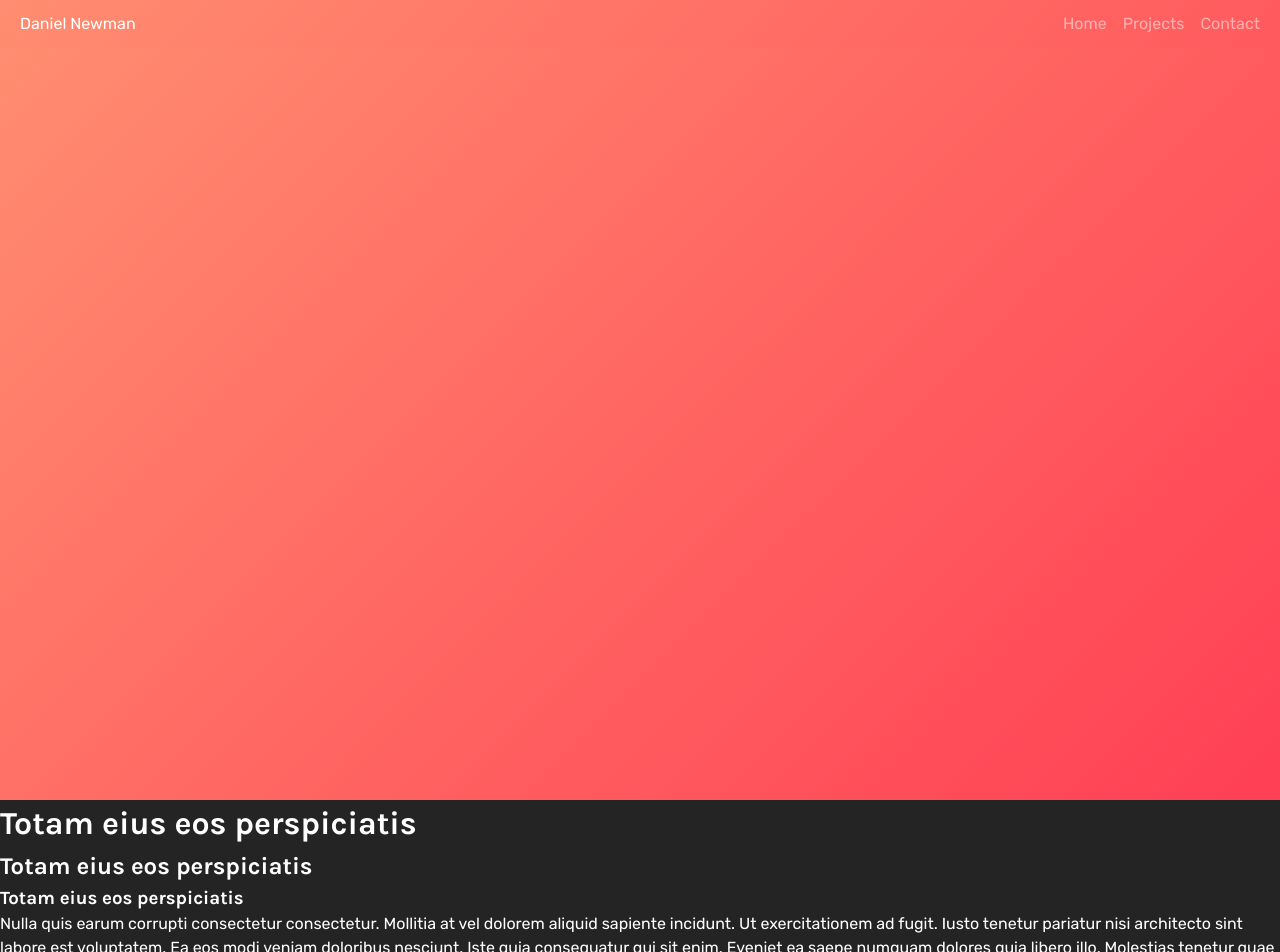
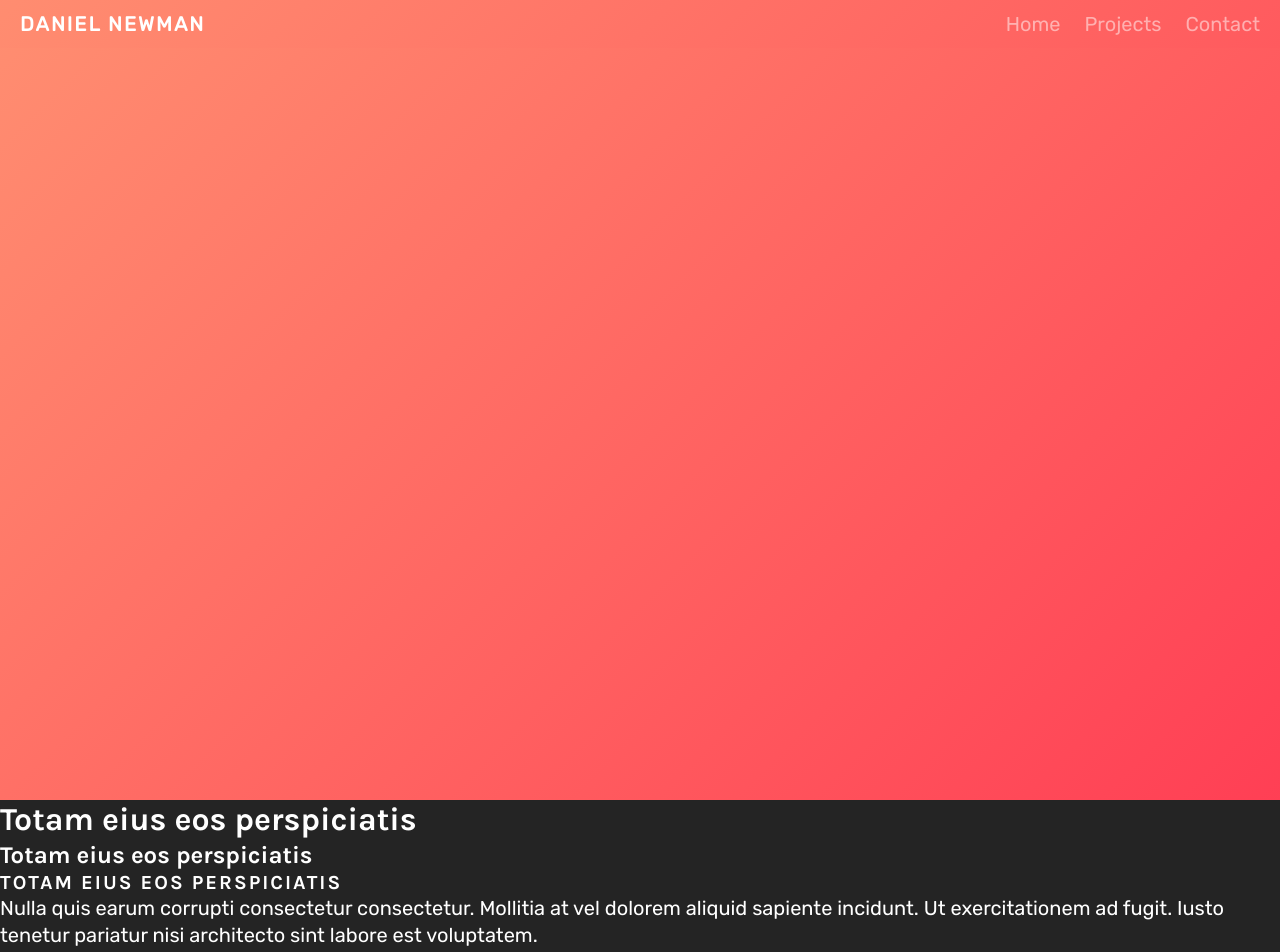
Before and after one commit to mannewdan/portfolio, a React (Vite) app: page / in a window 1280 px wide. Shown: the top 952 px of the page. Built offline with nearby package versions, Linux system fonts and the light colour scheme.

Commit message:
typography

```diff
--- a/src/App.tsx
+++ b/src/App.tsx
@@ -6,25 +6,18 @@ export default function App() {
     <>
       <Header />
       <Hero />
-      <h1>Totam eius eos perspiciatis</h1>
-      <h2>Totam eius eos perspiciatis</h2>
-      <h3>Totam eius eos perspiciatis</h3>
-      <p style={{ height: "200vh" }}>
+      <h1 className="text-h-l">Totam eius eos perspiciatis</h1>
+      <h2 className="text-h-m">Totam eius eos perspiciatis</h2>
+      <h3 className="text-h-s">Totam eius eos perspiciatis</h3>
+      <p className="text-b-m">
         Nulla quis earum corrupti consectetur consectetur. Mollitia at vel
         dolorem aliquid sapiente incidunt. Ut exercitationem ad fugit. Iusto
-        tenetur pariatur nisi architecto sint labore est voluptatem. Ea eos modi
-        veniam doloribus nesciunt. Iste quia consequatur qui sit enim. Eveniet
-        ea saepe numquam dolores quia libero illo. Molestias tenetur quae
-        consequuntur enim beatae laborum occaecati incidunt. Totam ut
-        exercitationem rerum. Blanditiis asperiores maxime aperiam debitis eum
-        quasi beatae autem. Eligendi quia quaerat voluptatem nisi ut expedita
-        est. Doloribus quibusdam reiciendis ullam sequi tempore. Pariatur
-        molestias dolore eveniet impedit voluptas et. Qui tempora culpa
-        incidunt. Earum ipsa dolorum aut molestias architecto consequatur. Iusto
-        aut labore error similique nostrum sequi. Aut est quia deleniti ipsa aut
-        placeat. Rerum expedita autem et ipsa debitis. Nihil sunt dolore quo
-        rerum recusandae non voluptas nesciunt. Sunt aliquid ut ut itaque quia.
-        A quam voluptas aut est.
+        tenetur pariatur nisi architecto sint labore est voluptatem.
+      </p>
+      <p className="text-b-s" style={{ height: "200vh" }}>
+        Nulla quis earum corrupti consectetur consectetur. Mollitia at vel
+        dolorem aliquid sapiente incidunt. Ut exercitationem ad fugit. Iusto
+        tenetur pariatur nisi architecto sint labore est voluptatem.
       </p>
       <div id="projects" className="scroll-destination"></div>
       <p>Scroll To Here</p>
--- a/src/components/Header.tsx
+++ b/src/components/Header.tsx
@@ -2,15 +2,15 @@ export default function Header() {
   return (
     <>
       <header className="header header-background">
-        <span>Daniel Newman</span>
+        <span className="text-h-s">Daniel Newman</span>
         <nav>
-          <a href="#home" className="c-text-light-50">
+          <a href="#home" className="text-b-m c-text-light-50">
             Home
           </a>
-          <a href="#projects" className="c-text-light-50">
+          <a href="#projects" className="text-b-m c-text-light-50">
             Projects
           </a>
-          <a href="#contact" className="c-text-light-50">
+          <a href="#contact" className="text-b-m c-text-light-50">
             Contact
           </a>
         </nav>
--- a/src/css/main.css
+++ b/src/css/main.css
@@ -87,6 +87,42 @@ h6 {
 :root {
   --ff-body: "Rubik", sans-serif;
   --ff-header: "Karla", sans-serif;
+  --fs-400: 1rem;
+  --fs-500: 1.25rem;
+  --fs-600: 1.5rem;
+  --fs-700: 2rem;
+}
+
+.text-h-l {
+  font-size: var(--fs-700);
+  font-weight: 700;
+  line-height: 1.25;
+}
+
+.text-h-m {
+  font-size: var(--fs-600);
+  font-weight: 700;
+  line-height: 1.25;
+}
+
+.text-h-s {
+  font-size: var(--fs-500);
+  font-weight: 700;
+  line-height: 1.25;
+  letter-spacing: 2px;
+  text-transform: uppercase;
+}
+
+.text-b-m {
+  font-size: var(--fs-500);
+  font-weight: 400;
+  line-height: 1.35;
+}
+
+.text-b-s {
+  font-size: var(--fs-400);
+  font-weight: 400;
+  line-height: 1.5;
 }
 
 html {
@@ -118,6 +154,16 @@ h6 {
   font-family: var(--ff-header);
 }
 
+*::-moz-selection {
+  color: hsl(var(--c-text-light));
+  background-color: hsl(var(--c-accent-main-high));
+}
+
+*::selection {
+  color: hsl(var(--c-text-light));
+  background-color: hsl(var(--c-accent-main-high));
+}
+
 .scroll-destination {
   height: var(--header-height);
 }
@@ -125,10 +171,10 @@ h6 {
 a {
   text-decoration: none;
   position: relative;
-  transition: color 125ms ease-out, background-color 125ms ease-out, transform 125ms ease-out;
+  transition: color 250ms ease-out 0ms, background-color 250ms ease-out 0ms, transform 250ms ease-out 0ms;
 }
 a::after {
-  transition: color 250ms ease-out, background-color 250ms ease-out, transform 250ms ease-out;
+  transition: color 0ms ease-out 75ms, background-color 0ms ease-out 75ms, transform 0ms ease-out 75ms;
   content: "";
   position: absolute;
   left: -0.5ch;
@@ -144,6 +190,7 @@ a:hover {
   color: hsl(var(--c-text-light));
 }
 a:hover::after {
+  transition: color 250ms ease-out 0ms, background-color 250ms ease-out 0ms, transform 250ms ease-out 0ms;
   transform: scaleX(100%);
 }
 
@@ -165,7 +212,7 @@ a:hover::after {
 }
 .header nav {
   display: flex;
-  gap: 1rem;
+  gap: 1.5rem;
 }
 
 :root {
@@ -210,4 +257,12 @@ a:hover::after {
   background: linear-gradient(135deg, hsl(var(--c-accent-main-high)), hsl(var(--c-accent-main-low)));
   background-attachment: fixed;
   background-size: 100% max(100vh, 20rem);
+}
+.header-background *::-moz-selection {
+  color: hsl(var(--c-text-light));
+  background-color: hsl(var(--c-accent-main-low));
+}
+.header-background *::selection {
+  color: hsl(var(--c-text-light));
+  background-color: hsl(var(--c-accent-main-low));
 }/*# sourceMappingURL=main.css.map */
--- a/src/scss/globals/_defaults.scss
+++ b/src/scss/globals/_defaults.scss
@@ -29,3 +29,7 @@ h5,
 h6 {
   font-family: var(--ff-header);
 }
+*::selection {
+  color: hsl(var(--c-text-light));
+  background-color: hsl(var(--c-accent-main-high));
+}
--- a/src/scss/globals/_links.scss
+++ b/src/scss/globals/_links.scss
@@ -5,7 +5,7 @@ a {
 
   position: relative;
   &::after {
-    @include fade;
+    @include fade(0ms, 75ms);
 
     content: "";
     position: absolute;
@@ -21,11 +21,12 @@ a {
     transform-origin: left;
   }
 
-  @include fadeHalf;
+  @include fade(250ms);
   &:hover {
     color: hsl(var(--c-text-light));
 
     &::after {
+      @include fade(250ms);
       transform: scaleX(100%);
     }
   }
--- a/src/scss/globals/_typography.scss
+++ b/src/scss/globals/_typography.scss
@@ -1,4 +1,37 @@
 :root {
   --ff-body: "Rubik", sans-serif;
   --ff-header: "Karla", sans-serif;
+
+  --fs-400: 1rem;
+  --fs-500: 1.25rem;
+  --fs-600: 1.5rem;
+  --fs-700: 2rem;
 }
+
+.text-h-l {
+  font-size: var(--fs-700);
+  font-weight: 700;
+  line-height: 1.25;
+}
+.text-h-m {
+  font-size: var(--fs-600);
+  font-weight: 700;
+  line-height: 1.25;
+}
+.text-h-s {
+  font-size: var(--fs-500);
+  font-weight: 700;
+  line-height: 1.25;
+  letter-spacing: 2px;
+  text-transform: uppercase;
+}
+.text-b-m {
+  font-size: var(--fs-500);
+  font-weight: 400;
+  line-height: 1.35;
+}
+.text-b-s {
+  font-size: var(--fs-400);
+  font-weight: 400;
+  line-height: 1.5;
+}
--- a/src/scss/layout/_header-background.scss
+++ b/src/scss/layout/_header-background.scss
@@ -6,4 +6,9 @@
   );
   background-attachment: fixed;
   background-size: 100% max(100vh, 20rem);
+
+  & *::selection {
+    color: hsl(var(--c-text-light));
+    background-color: hsl(var(--c-accent-main-low));
+  }
 }
--- a/src/scss/layout/_header.scss
+++ b/src/scss/layout/_header.scss
@@ -18,6 +18,6 @@
 
   nav {
     display: flex;
-    gap: 1rem;
+    gap: 1.5rem;
   }
 }
```
Also changed, not shown: src/scss/globals/_utils.scss (+4 -7 lines), 1 other file (tests, documents, lock files or other folders).
